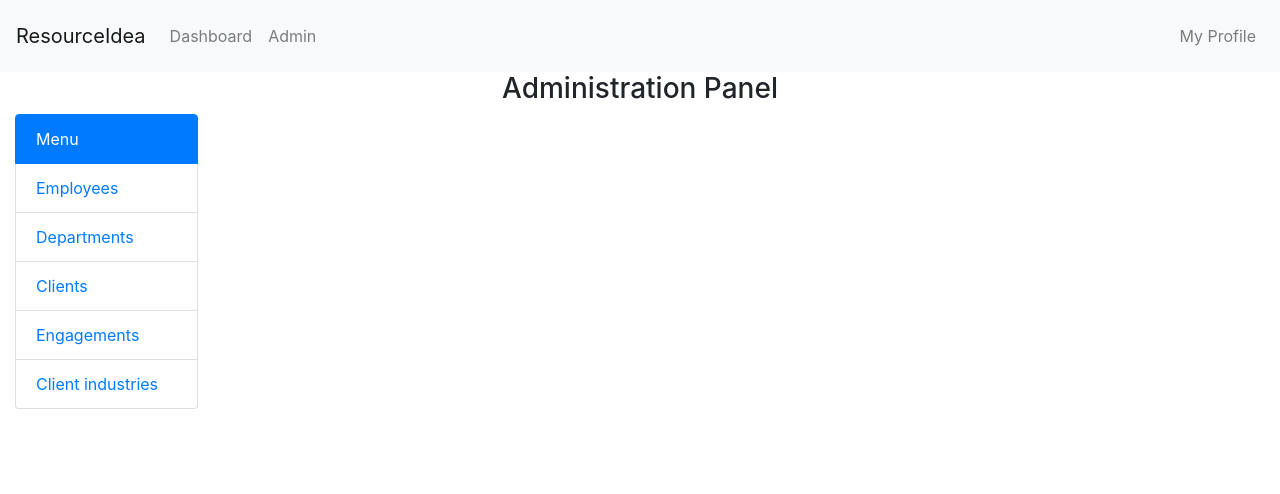
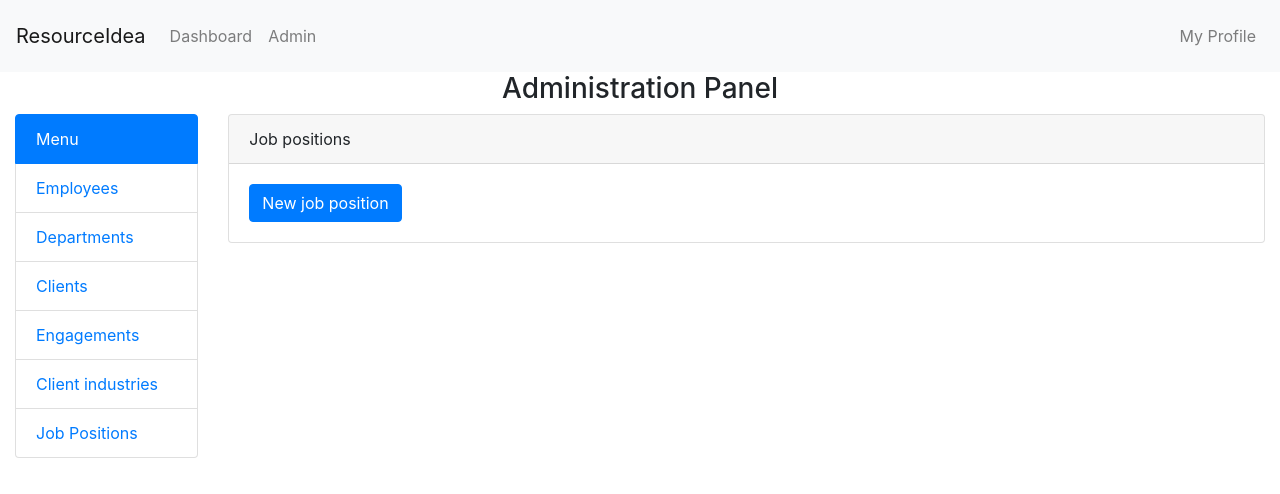
Before and after one commit to resourceidea/resourceideaui, a React (Create React App) app: page /admin/job-positions in a window 1280 px wide. Shown: the top 494 px of the page. Built offline with nearby package versions, Linux system fonts and the light colour scheme.

Commit message:
Add job position component

```diff
--- a/src/components/admin/Admin.js
+++ b/src/components/admin/Admin.js
@@ -6,6 +6,7 @@ import Departments from "./department/Departments";
 import Clients from "./client/Clients";
 import Engagements from "./engagement/Engagements";
 import ClientIndustries from "./clientIndustry/ClientIndustries";
+import JobPosition from "./jobPosition/JobPosition";
 
 class Admin extends Component {
     render() {
@@ -22,6 +23,7 @@ class Admin extends Component {
                         <Route path='/admin/clients' component={Clients} />
                         <Route path='/admin/engagements' component={Engagements} />
                         <Route path='/admin/client-industries' component={ClientIndustries} />
+                        <Route path='/admin/job-positions' component={JobPosition} />
                     </div>
                 </div>
             </div>
--- a/src/components/admin/AdminMenu.js
+++ b/src/components/admin/AdminMenu.js
@@ -26,10 +26,10 @@ class AdminMenu extends Component{
                     <li style={adminMenuStyle} className="list-group-item">
                         <Link to='/admin/client-industries'>Client industries</Link>
                     </li>
-                    {/* <li style={adminMenuStyle} className="list-group-item">
+                    <li style={adminMenuStyle} className="list-group-item">
                         <Link to='/admin/job-positions'>Job Positions</Link>
                     </li>
-                    <li style={adminMenuStyle} className="list-group-item">
+                    {/* <li style={adminMenuStyle} className="list-group-item">
                         <Link to='/admin/lines-of-service'>Lines of service</Link>
                     </li> */}
                 </ul>
--- a/src/components/admin/jobPosition/AddJobPosition.js
+++ b/src/components/admin/jobPosition/AddJobPosition.js
@@ -0,0 +1,13 @@
+import React, { Component } from "react";
+
+class AddJobPosition extends Component{
+    render(){
+        return(
+            <div>
+                <h5>New job position</h5>
+            </div>
+        );
+    }
+}
+
+export default AddJobPosition;
--- a/src/components/admin/jobPosition/JobPosition.js
+++ b/src/components/admin/jobPosition/JobPosition.js
@@ -0,0 +1,21 @@
+import React, { Component } from "react";
+import AddJobPosition from "./AddJobPosition";
+import { Link, Route } from "react-router-dom";
+
+class JobPosition extends Component{
+    render(){
+        return(
+            <div className="card text-justify">
+                <div className="card-header">
+                    Job positions
+                </div>
+                <div className="card-body">
+                    <Link to='/admin/job-positions/add' className="btn btn-primary">New job position</Link>
+                    <Route path="/admin/job-positions/add" component={AddJobPosition} />
+                </div>
+            </div>
+        );
+    }
+}
+
+export default JobPosition;
```
